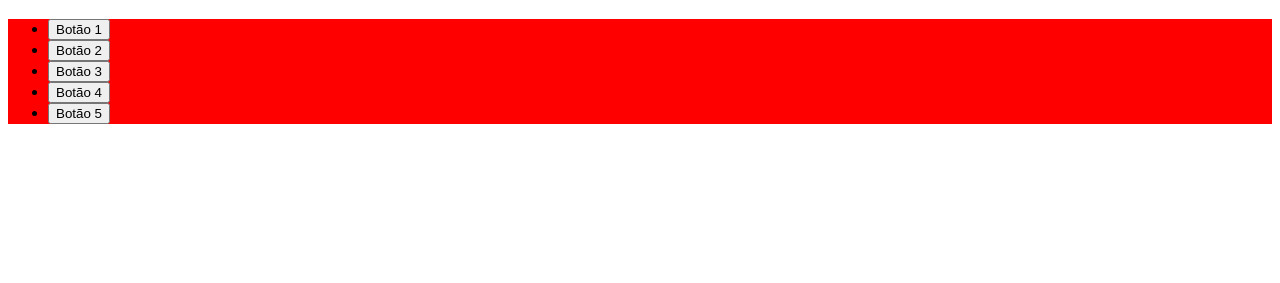
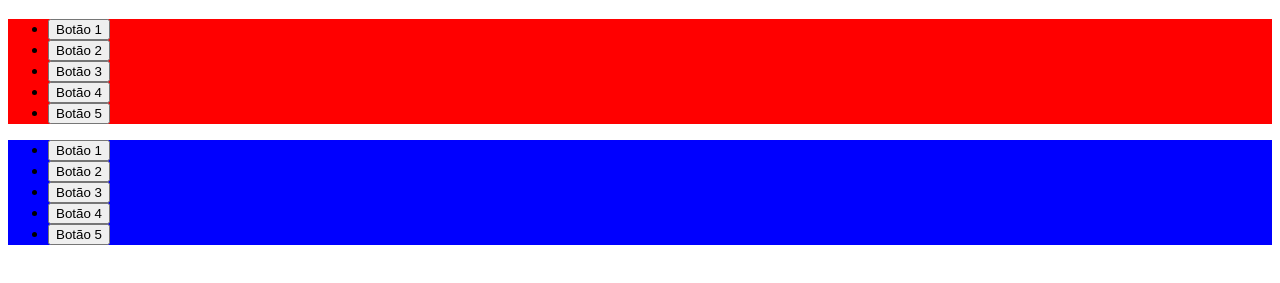
Before and after one commit to jose-meurer/javascript, a plain HTML site: page eventos/delegacao_eventos.html in a window 1280 px wide. Shown: the part 61-344 px from the top of the page. Drawn offline with Linux system fonts and the light colour scheme.

Commit message:
Events target, currentTarget

```diff
--- a/eventos/delegacao_eventos.html
+++ b/eventos/delegacao_eventos.html
@@ -8,6 +8,10 @@
     <style>
       .container {
         background-color: red;
+      }
+
+      .container2 {
+        background-color: blue;
       }
     </style>
   </head>
@@ -24,6 +28,16 @@
       </ul>
     </div>
 
+    <div class="container2">
+      <ul class="list2">
+        <li class="listItem"><button>Botão 1</button></li>
+        <li class="listItem"><button>Botão 2</button></li>
+        <li class="listItem"><button>Botão 3</button></li>
+        <li class="listItem"><button>Botão 4</button></li>
+        <li class="listItem"><button>Botão 5</button></li>
+      </ul>
+    </div>
+
     <script>
       const container = document.querySelector(".container");
       const btns = document.querySelectorAll(".container button");
@@ -31,7 +45,7 @@
       /* Solucao ruim, performace comprometida caso muitos elementos */
       Array.from(btns).forEach((btn) => {
         btn.addEventListener("click", (event) => {
-        //   event.stopPropagation();
+          //   event.stopPropagation();
           console.log(event.target);
         });
       });
@@ -41,6 +55,22 @@
         e.stopPropagation();
         e.target.nodeName === "BUTTON" && console.log(e);
       });
+
+      /* target vs currentTarget vs this */
+
+      document.addEventListener("click", function (e) {
+        console.log("Click document --target \n", e.target);
+        console.log("Click document --currentTarget \n", e.currentTarget);
+        console.log("Click document --this \n", this);
+      });
+
+      const container2 = document.querySelector(".container2");
+
+      container2.addEventListener("click", function (e) {
+        console.log("Click container2 --target \n", e.target);
+        console.log("Click container2 --currentTarget \n", e.currentTarget);
+        console.log("Click container2 --this \n", this);
+      });
     </script>
   </body>
 </html>
```
